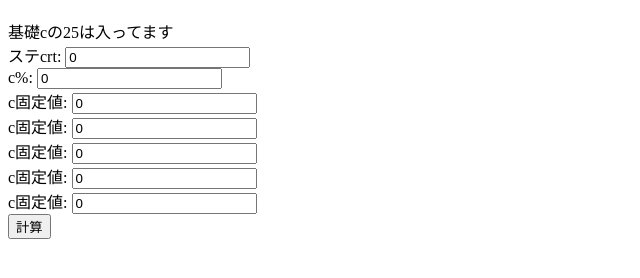
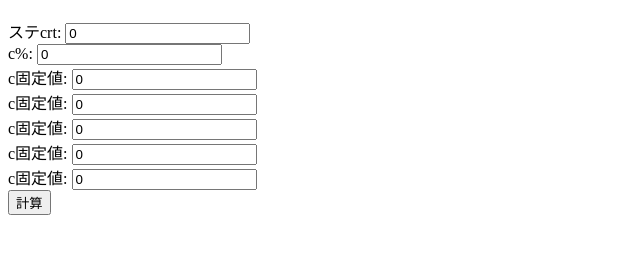
Before and after one commit to Sim-hu/cr, a plain HTML site: page index.html in a window 1280 px wide. Shown: the part 70-348 px from the top of the page, without its empty margins (0-640 px from the left). Drawn offline with Linux system fonts and the light colour scheme.

Commit message:
Update index.html

```diff
--- a/index.html
+++ b/index.html
@@ -25,7 +25,6 @@
 </head>
 <body>
 <h1>c率計算機</h1>
-基礎cの25は入ってます
 <form>
     <label for="crt">ステcrt:</label>
     <input type="number" id="crt" placeholder="0" value="0" required><br>
```
